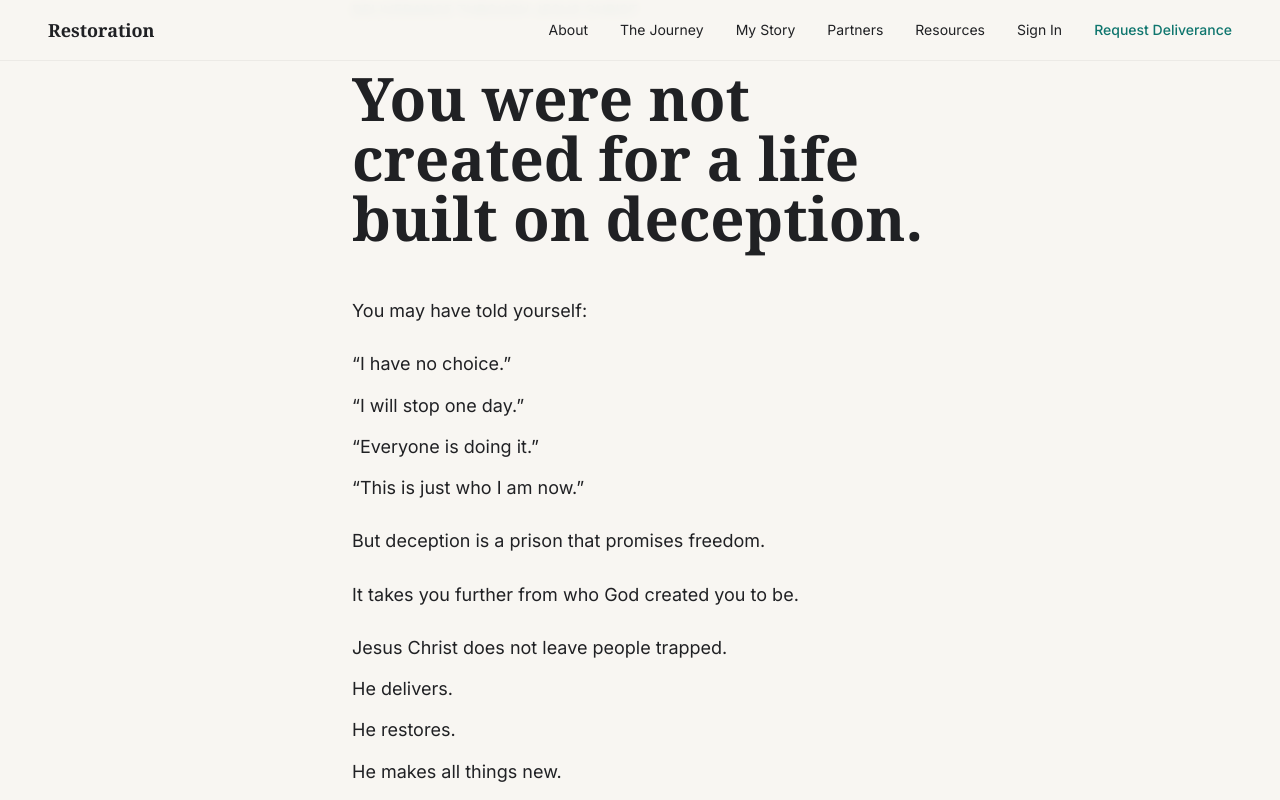
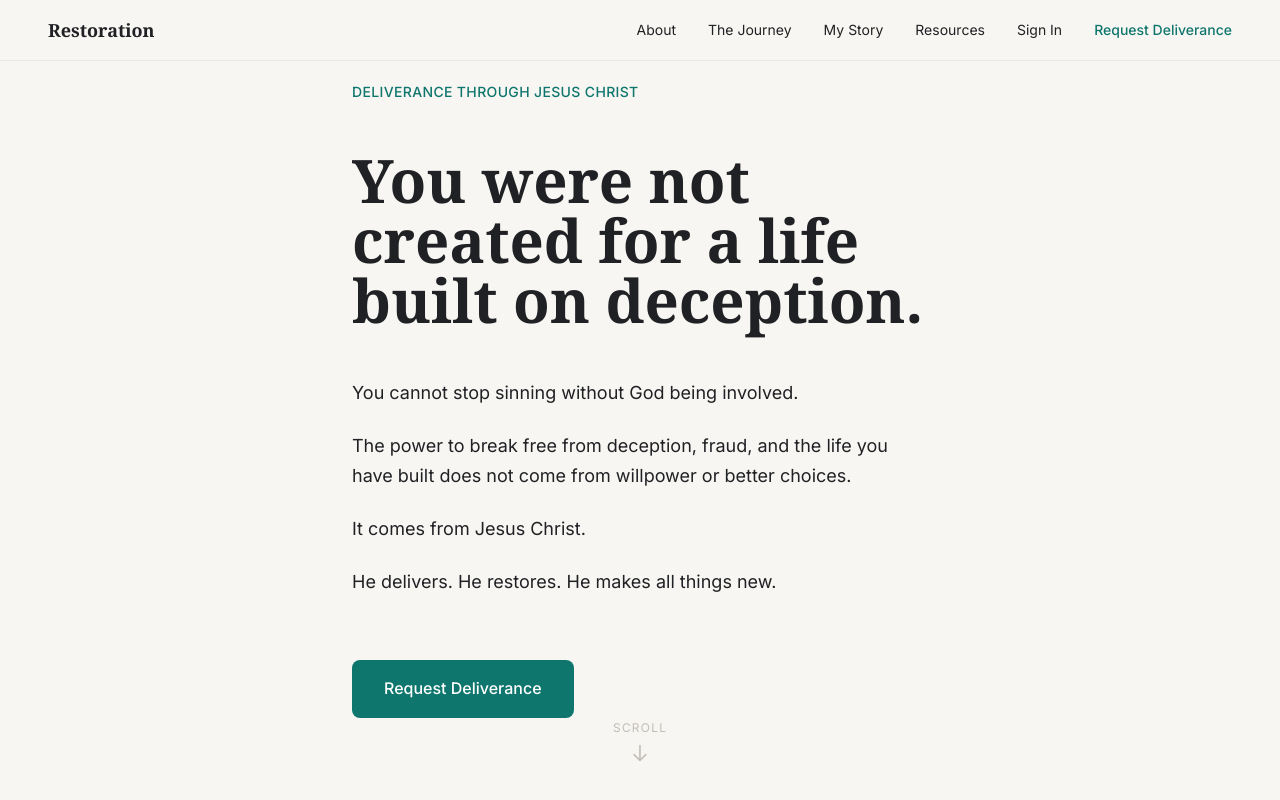
Before and after one commit to whoisjimilitan/restoration-community, a Next.js app in the folder apps/web/: page / in a window 1280 px wide. Shown: the top 800 px of the page. Built offline with nearby package versions, Linux system fonts and the light colour scheme; a web font is replaced by a local one.

Commit message:
refactor: Distill hero to core claim, reorder sections, remove Partners section, update Community copy

```diff
--- a/apps/web/src/app/components/landing/CommunitySection.tsx
+++ b/apps/web/src/app/components/landing/CommunitySection.tsx
@@ -14,7 +14,7 @@ export default function CommunitySection() {
           {/* Heading */}
           <div className="max-w-2xl">
             <h2 className="text-4xl md:text-5xl font-serif font-bold text-rc-text leading-tight">
-              Walking The Journey Together
+              You won&apos;t walk alone.
             </h2>
           </div>
 
--- a/apps/web/src/app/components/landing/HeroSection.tsx
+++ b/apps/web/src/app/components/landing/HeroSection.tsx
@@ -46,37 +46,16 @@ export default function HeroSection() {
             style={{ transitionDelay: '360ms' }}
           >
             <p className="text-lg text-rc-text leading-relaxed">
-              You may have told yourself:
+              You cannot stop sinning without God being involved.
             </p>
             <p className="text-lg text-rc-text leading-relaxed mt-6">
-              &ldquo;I have no choice.&rdquo;
-            </p>
-            <p className="text-lg text-rc-text leading-relaxed mt-3">
-              &ldquo;I will stop one day.&rdquo;
-            </p>
-            <p className="text-lg text-rc-text leading-relaxed mt-3">
-              &ldquo;Everyone is doing it.&rdquo;
-            </p>
-            <p className="text-lg text-rc-text leading-relaxed mt-3">
-              &ldquo;This is just who I am now.&rdquo;
+              The power to break free from deception, fraud, and the life you have built does not come from willpower or better choices.
             </p>
             <p className="text-lg text-rc-text leading-relaxed mt-6">
-              But deception is a prison that promises freedom.
+              It comes from Jesus Christ.
             </p>
             <p className="text-lg text-rc-text leading-relaxed mt-6">
-              It takes you further from who God created you to be.
-            </p>
-            <p className="text-lg text-rc-text leading-relaxed mt-6">
-              Jesus Christ does not leave people trapped.
-            </p>
-            <p className="text-lg text-rc-text leading-relaxed mt-3">
-              He delivers.
-            </p>
-            <p className="text-lg text-rc-text leading-relaxed mt-3">
-              He restores.
-            </p>
-            <p className="text-lg text-rc-text leading-relaxed mt-3">
-              He makes all things new.
+              He delivers. He restores. He makes all things new.
             </p>
           </div>
 
--- a/apps/web/src/app/components/landing/JourneySection.tsx
+++ b/apps/web/src/app/components/landing/JourneySection.tsx
@@ -18,7 +18,7 @@ export default function JourneySection() {
           {/* Heading */}
           <div className="max-w-2xl">
             <h2 className="text-4xl md:text-5xl font-serif font-bold text-rc-text leading-tight">
-              The Restoration Journey
+              The Journey
             </h2>
           </div>
 
--- a/apps/web/src/app/components/landing/Navigation.tsx
+++ b/apps/web/src/app/components/landing/Navigation.tsx
@@ -24,9 +24,6 @@ export default function Navigation() {
           </Link>
           <Link href="#story" className="text-sm text-rc-text hover:text-rc-accent transition-colors duration-200">
             My Story
-          </Link>
-          <Link href="#partners" className="text-sm text-rc-text hover:text-rc-accent transition-colors duration-200">
-            Partners
           </Link>
           <Link href="#resources" className="text-sm text-rc-text hover:text-rc-accent transition-colors duration-200">
             Resources
@@ -67,9 +64,6 @@ export default function Navigation() {
             <Link href="#story" className="block text-sm text-rc-text hover:text-rc-accent transition-colors">
               My Story
             </Link>
-            <Link href="#partners" className="block text-sm text-rc-text hover:text-rc-accent transition-colors">
-              Partners
-            </Link>
             <Link href="#resources" className="block text-sm text-rc-text hover:text-rc-accent transition-colors">
               Resources
             </Link>
--- a/apps/web/src/app/page.tsx
+++ b/apps/web/src/app/page.tsx
@@ -9,7 +9,6 @@ import JourneySection from './components/landing/JourneySection';
 import CommunitySection from './components/landing/CommunitySection';
 import HonestWorkSection from './components/landing/HonestWorkSection';
 import InvitationSection from './components/landing/InvitationSection';
-import PartnersSection from './components/landing/PartnersSection';
 import Footer from './components/landing/Footer';
 
 export default function Home() {
@@ -26,11 +25,11 @@ export default function Home() {
         {/* 3. Evidence: Testimony */}
         <FounderTestimonySection />
 
-        {/* 4. Hope: Christ Centred */}
+        {/* 4. Restoration: Journey */}
+        <JourneySection />
+
+        {/* 5. Hope: Christ Centred */}
         <ChristSection />
-
-        {/* 5. Restoration: Journey */}
-        <JourneySection />
 
         {/* 6. Community: Support */}
         <CommunitySection />
@@ -40,9 +39,6 @@ export default function Home() {
 
         {/* 8. Response: Invitation */}
         <InvitationSection />
-
-        {/* 9. Partnership: Stand With Us */}
-        <PartnersSection />
       </main>
       <Footer />
     </>
```
